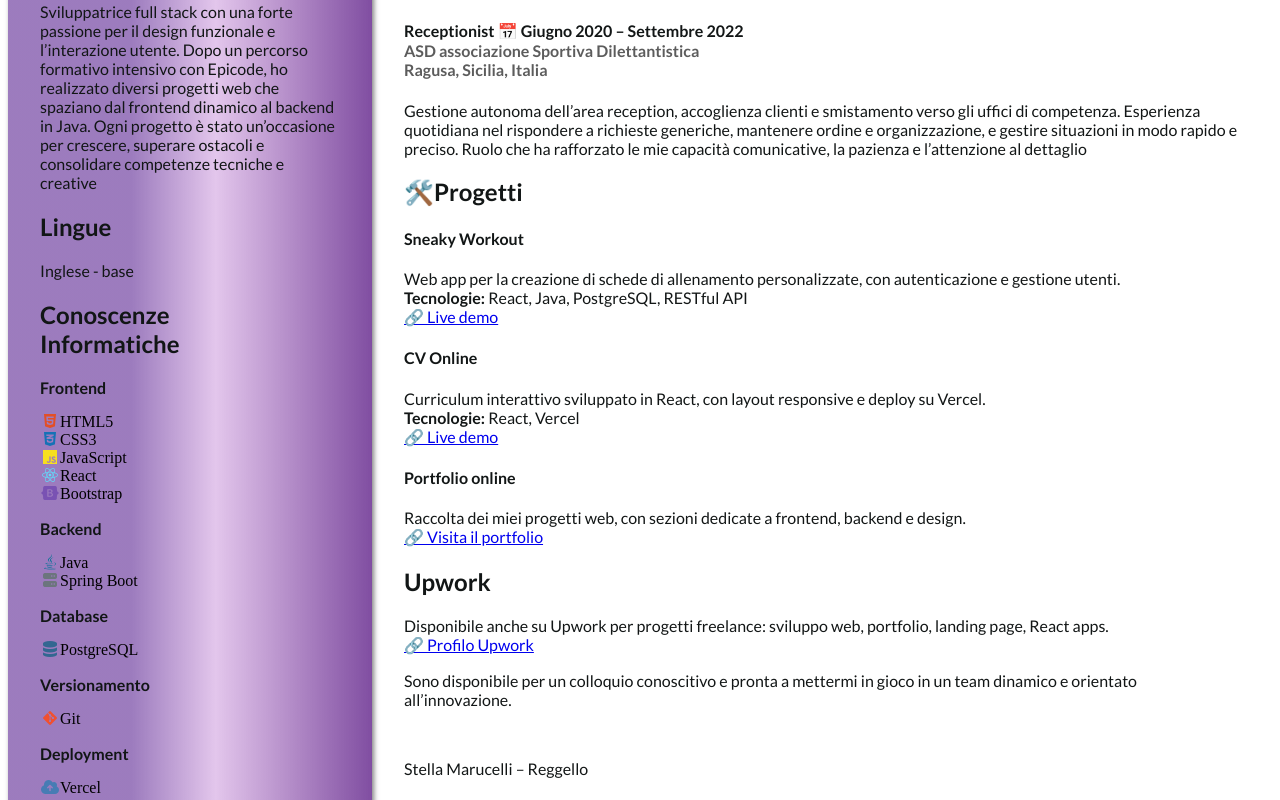
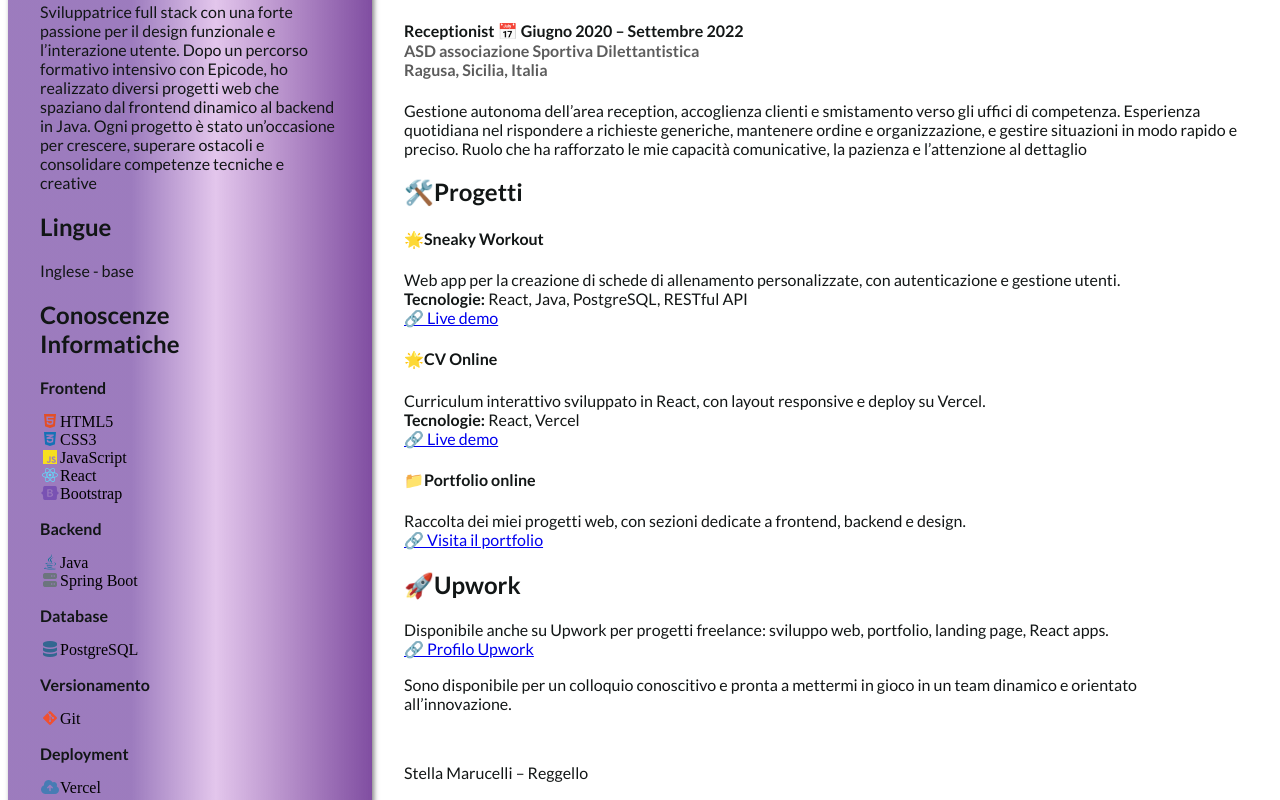
Before and after one commit to 11292-stella/cv-stella-marucelli, a React (Vite) app: page / in a window 1280 px wide. Shown: the part 667-1467 px from the top of the page. Built offline with nearby package versions, Linux system fonts and the light colour scheme.

Commit message:
Primo commit

```diff
--- a/src/Cv.jsx
+++ b/src/Cv.jsx
@@ -262,7 +262,7 @@ const Cv = function () {
         <h2>🛠️Progetti</h2>
 
         <div className="project">
-          <h4>Sneaky Workout</h4>
+          <h4>🌟Sneaky Workout</h4>
           <p>
             Web app per la creazione di schede di allenamento personalizzate,
             con autenticazione e gestione utenti.
@@ -280,7 +280,7 @@ const Cv = function () {
         </div>
 
         <div className="project">
-          <h4>CV Online</h4>
+          <h4>🌟CV Online</h4>
           <p>
             Curriculum interattivo sviluppato in React, con layout responsive e
             deploy su Vercel.
@@ -298,7 +298,7 @@ const Cv = function () {
         </div>
 
         <div className="project">
-          <h4>Portfolio online</h4>
+          <h4>📁Portfolio online</h4>
           <p>
             Raccolta dei miei progetti web, con sezioni dedicate a frontend,
             backend e design.
@@ -313,7 +313,7 @@ const Cv = function () {
           </p>
         </div>
 
-        <h2>Upwork</h2>
+        <h2>🚀Upwork</h2>
         <p>
           Disponibile anche su Upwork per progetti freelance: sviluppo web,
           portfolio, landing page, React apps.
```
